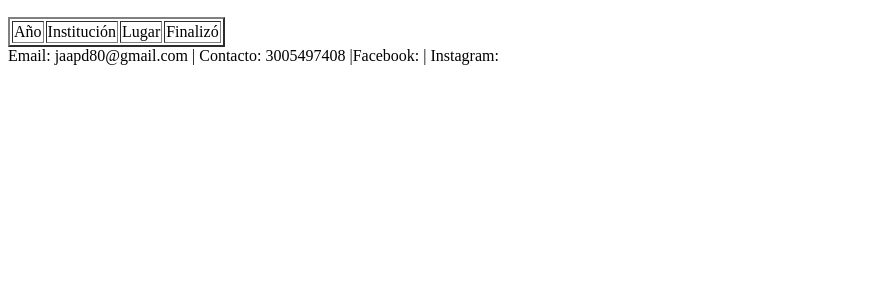
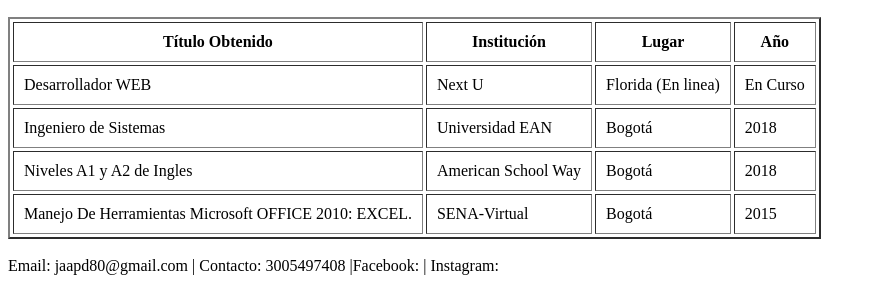
Before and after one commit to jorgealvarez1408/Fundamentos-HTML, a plain HTML site: page educacion.html in a window 1280 px wide. Shown: the part 571-854 px from the top of the page, without its empty margins (0-876 px from the left). Before the commit the page ends 800 px from the top, so only its background shows below. Drawn offline with Linux system fonts and the light colour scheme.

Commit message:
Culmino tabla

```diff
--- a/educacion.html
+++ b/educacion.html
@@ -37,16 +37,40 @@
     </nav>
     <section>
       <article class="">
-        <table border="2">
+          <h2>Educación</h2>
+        <table border="2" cellpadding="10" cellspacing="3">
           <thead>
-            <h2>Educación</h2>
+             <tr>
+               <th>Título Obtenido</th>
+               <th>Institución</th>
+               <th>Lugar</th>
+               <th>Año</th>
+             </tr>
           </thead>
           <tbody>
             <tr>
-              <td>Año</td>
-              <td>Institución</td>
-              <td>Lugar</td>
-              <td>Finalizó</td>
+              <td>Desarrollador WEB</td>
+              <td>Next U</td>
+              <td>Florida (En linea)</td>
+              <td>En Curso</td>
+            </tr>
+            <tr>
+              <td>Ingeniero de Sistemas</td>
+              <td>Universidad EAN</td>
+              <td>Bogotá</td>
+              <td>2018</td>
+            </tr>
+            <tr>
+              <td>Niveles A1 y A2 de Ingles</td>
+              <td>American School Way</td>
+              <td>Bogotá</td>
+              <td>2018</td>
+            </tr>
+            <tr>
+              <td>Manejo De Herramientas Microsoft OFFICE 2010: EXCEL. </td>
+              <td>SENA-Virtual</td>
+              <td>Bogotá</td>
+              <td>2015</td>
             </tr>
           </tbody>
         </table>
@@ -55,6 +79,7 @@
 
       </article>
     </section>
+    <br>
     <footer>Email: jaapd80@gmail.com | Contacto: 3005497408 |Facebook: | Instagram:</footer>
   </body>
 </html>
```
